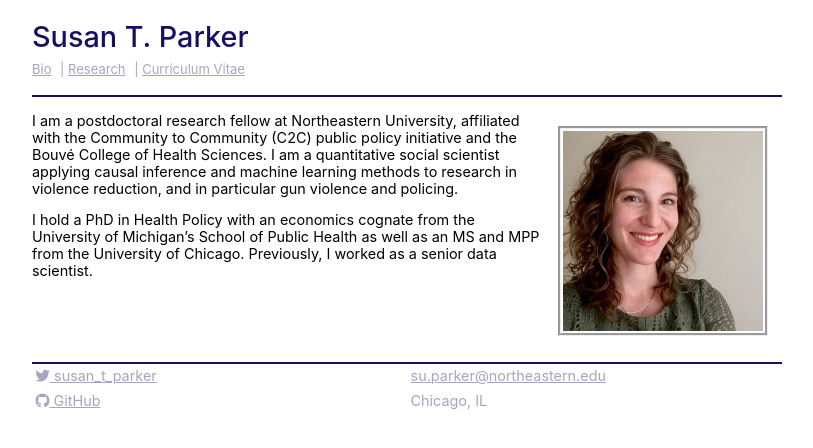
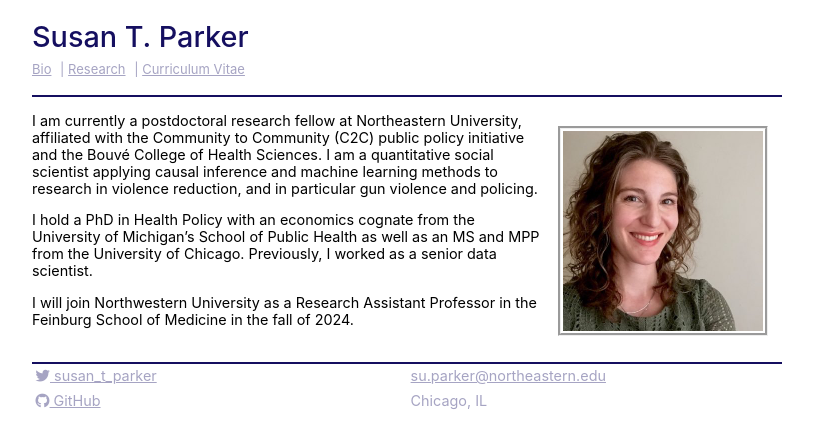
Before and after one commit to sparker6/sparker6.github.io, a Jekyll site: the page built from index.md, in a window 1280 px wide. Shown: the top 448 px of the page, without its empty margins (96-909 px from the left). Built offline with Jekyll 4.4.1, drawn with Linux system fonts in a browser that asks for light colours.

Commit message:
update bio

```diff
--- a/index.md
+++ b/index.md
@@ -3,6 +3,8 @@ layout: default
 title: "Bio"
 ---
 
-I am a postdoctoral research fellow at Northeastern University, affiliated with the Community to Community (C2C) public policy initiative and the Bouvé College of Health Sciences. I am a quantitative social scientist applying causal inference and machine learning methods to research in violence reduction, and in particular gun violence and policing.
+I am currently a postdoctoral research fellow at Northeastern University, affiliated with the Community to Community (C2C) public policy initiative and the Bouvé College of Health Sciences. I am a quantitative social scientist applying causal inference and machine learning methods to research in violence reduction, and in particular gun violence and policing.
 
 I hold a PhD in Health Policy with an economics cognate from the University of Michigan's School of Public Health as well as an MS and MPP from the University of Chicago. Previously, I worked as a senior data scientist.
+
+I will join Northwestern University as a Research Assistant Professor in the Feinburg School of Medicine in the fall of 2024.
```
